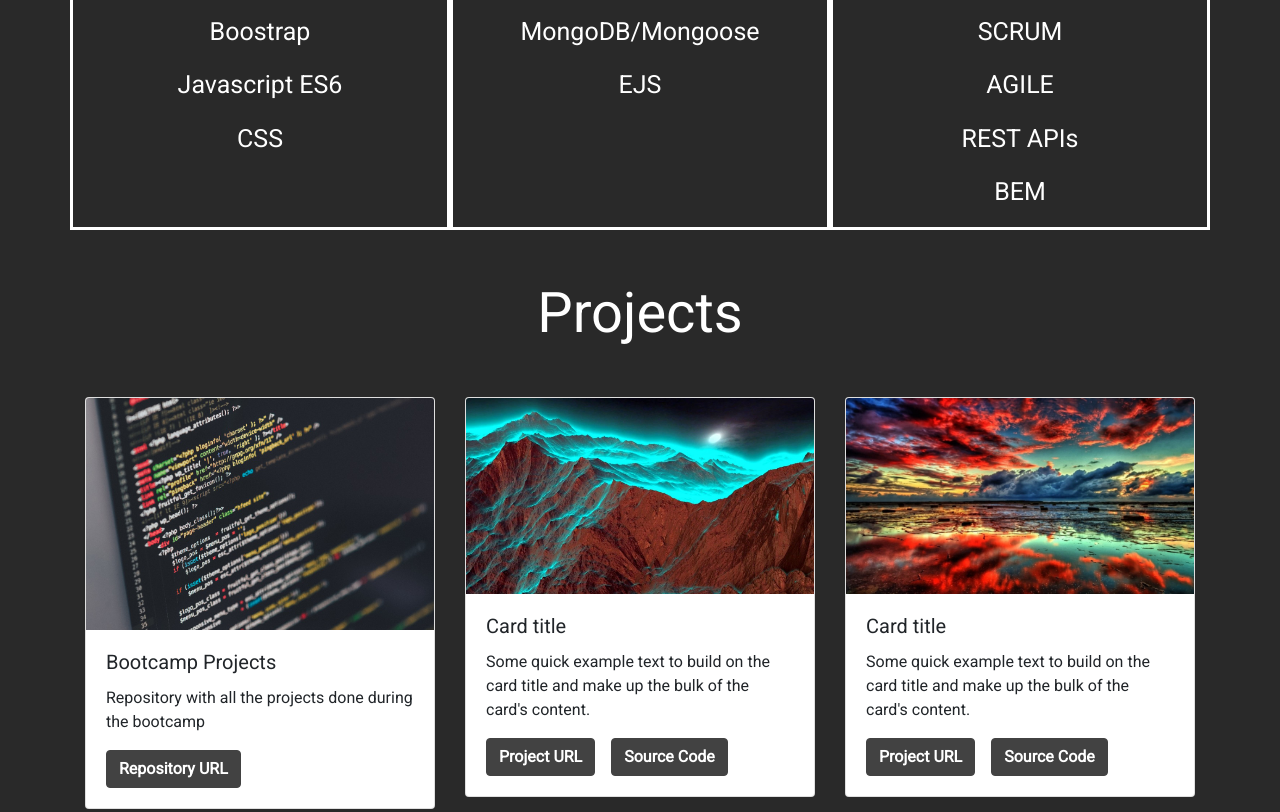
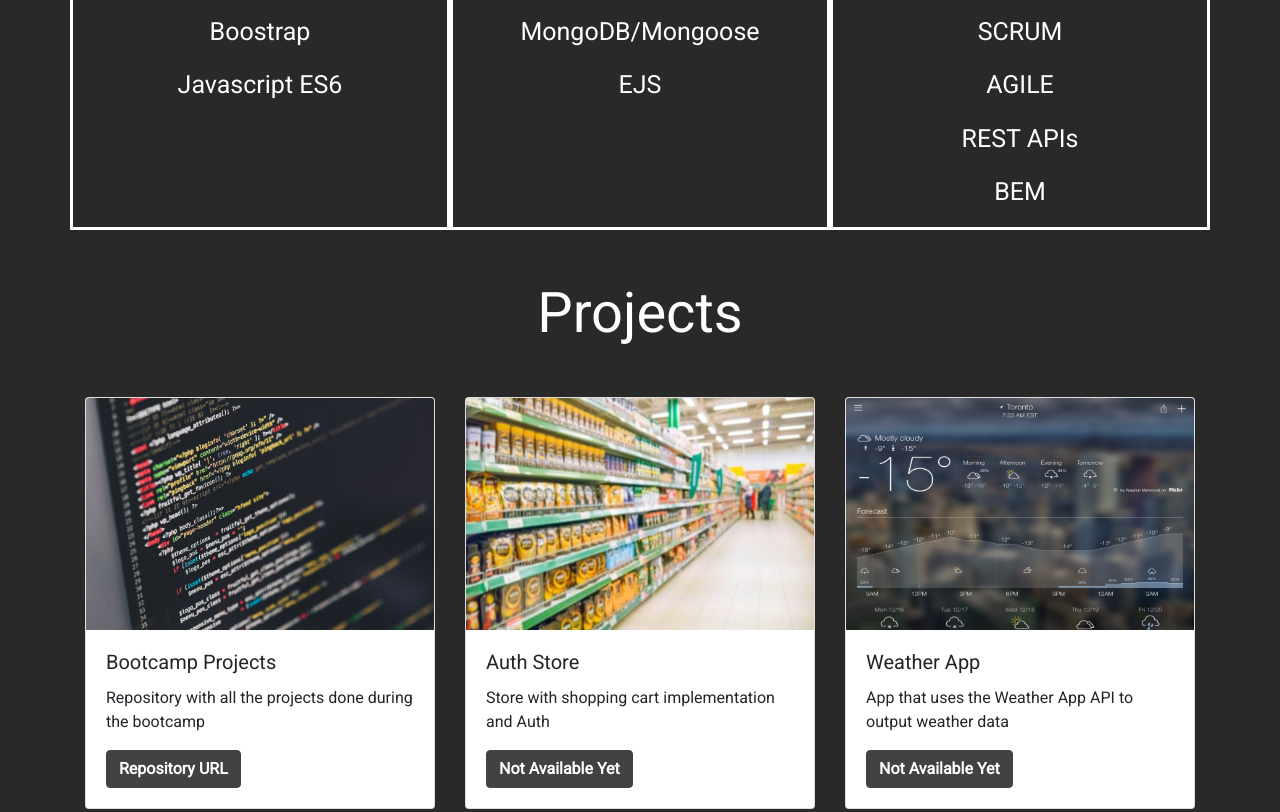
Before and after one commit to pedrojesus3236/pedrojesus3236.github.io, a plain HTML site: page index.html in a window 1280 px wide. Shown: the part 747-1559 px from the top of the page. Drawn offline with nearby package versions, Linux system fonts and the light colour scheme.

Commit message:
Small update on the projects section

```diff
--- a/index.html
+++ b/index.html
@@ -70,7 +70,6 @@
                     <p>SASS</p>
                     <p>Boostrap</p>
                     <p>Javascript ES6</p>
-                    <p>CSS</p>
                 </div>
 
                 <div class="col-lg-4 col-md-6 text-center">
@@ -107,7 +106,7 @@
 
             <div class="col-md-6 col-lg-4 mb-4">
                 <div class="card">
-                    <img src="img/bootcamp_projects_header.jpg" class="card-img-top" alt="...">
+                    <img src="img/projects_img_1.jpg" class="card-img-top" alt="Image of bootcamp projects">
                     <div class="card-body">
                         <h5 class="card-title">Bootcamp Projects</h5>
                         <p class="card-text">Repository with all the projects done during the bootcamp</p>
@@ -121,13 +120,13 @@
 
             <div class="col-md-6 col-lg-4 mb-4">
                 <div class="card">
-                    <img src="img/Wallpaper 3.jpg" class="card-img-top" alt="...">
+                    <img src="img/projects_img_2.jpg" class="card-img-top" alt="Image of auth store">
                     <div class="card-body">
-                        <h5 class="card-title">Card title</h5>
-                        <p class="card-text">Some quick example text to build on the card title and make up the bulk of the card's content.</p>
+                        <h5 class="card-title">Auth Store</h5>
+                        <p class="card-text">Store with shopping cart implementation and Auth</p>
                         <div class="d-flex flex-row buttons">
-                            <a href="#" class="btn mr-3">Project URL</a>
-                            <a href="#" class="btn">Source Code</a>
+                            <a href="#" class="btn mr-3">Not Available Yet</a>
+                            <!-- <a href="#" class="btn">Source Code</a> -->
                         </div>
                     </div>
                 </div>
@@ -135,13 +134,13 @@
 
             <div class="col-md-6 col-lg-4 mb-4">
                 <div class="card">
-                    <img src="img/Wallpaper 4.jpg" class="card-img-top" alt="...">
+                    <img src="img/projects_img_3.png" class="card-img-top" alt="Image of weather app">
                     <div class="card-body">
-                        <h5 class="card-title">Card title</h5>
-                        <p class="card-text">Some quick example text to build on the card title and make up the bulk of the card's content.</p>
+                        <h5 class="card-title">Weather App</h5>
+                        <p class="card-text">App that uses the Weather App API to output weather data</p>
                         <div class="d-flex flex-row buttons">
-                            <a href="#" class="btn mr-3">Project URL</a>
-                            <a href="#" class="btn">Source Code</a>
+                            <a href="#" class="btn mr-3">Not Available Yet</a>
+                            <!-- <a href="#" class="btn">Source Code</a> -->
                         </div>
                     </div>
                 </div>
```
Also changed, not shown: img/Wallpaper 3.jpg (deleted), img/Wallpaper 4.jpg (deleted), img/projects_img_1.jpg (renamed from img/bootcamp_projects_header.jpg), img/projects_img_2.jpg (added), img/projects_img_3.png (added).
